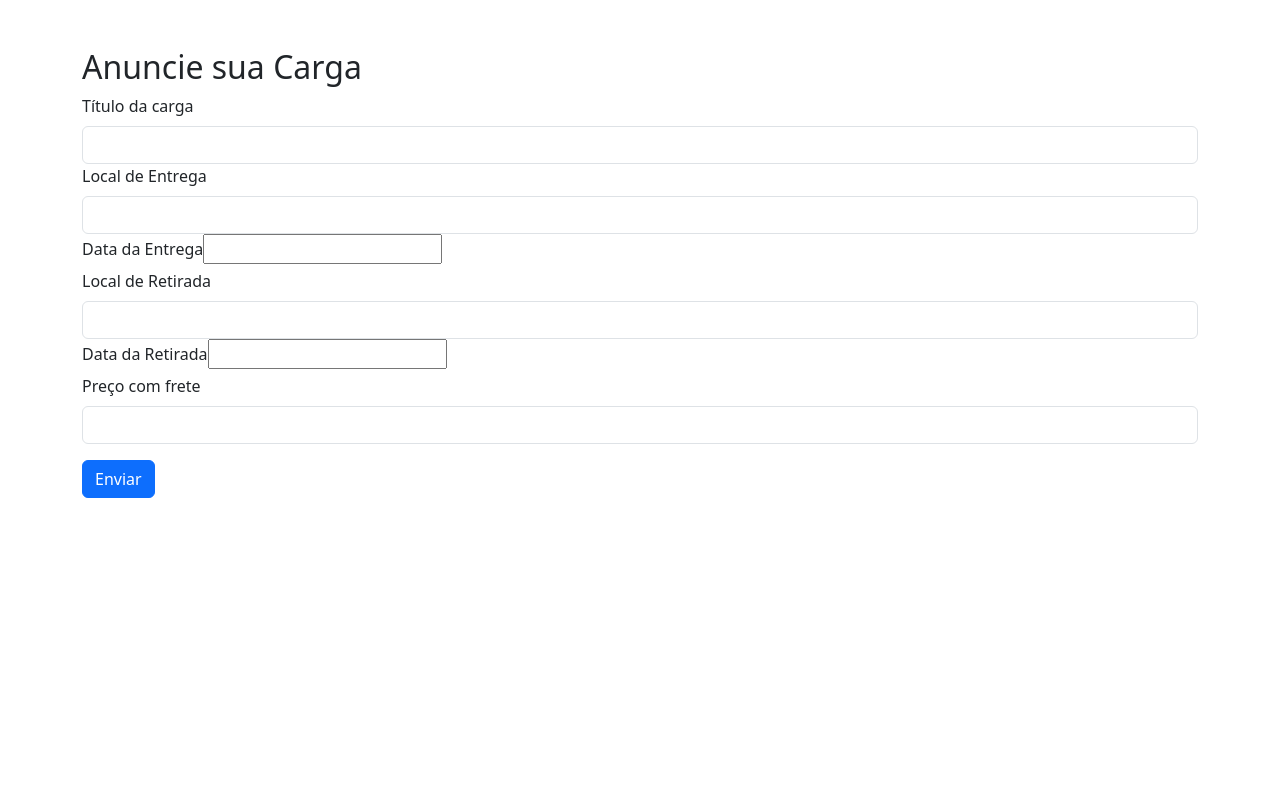
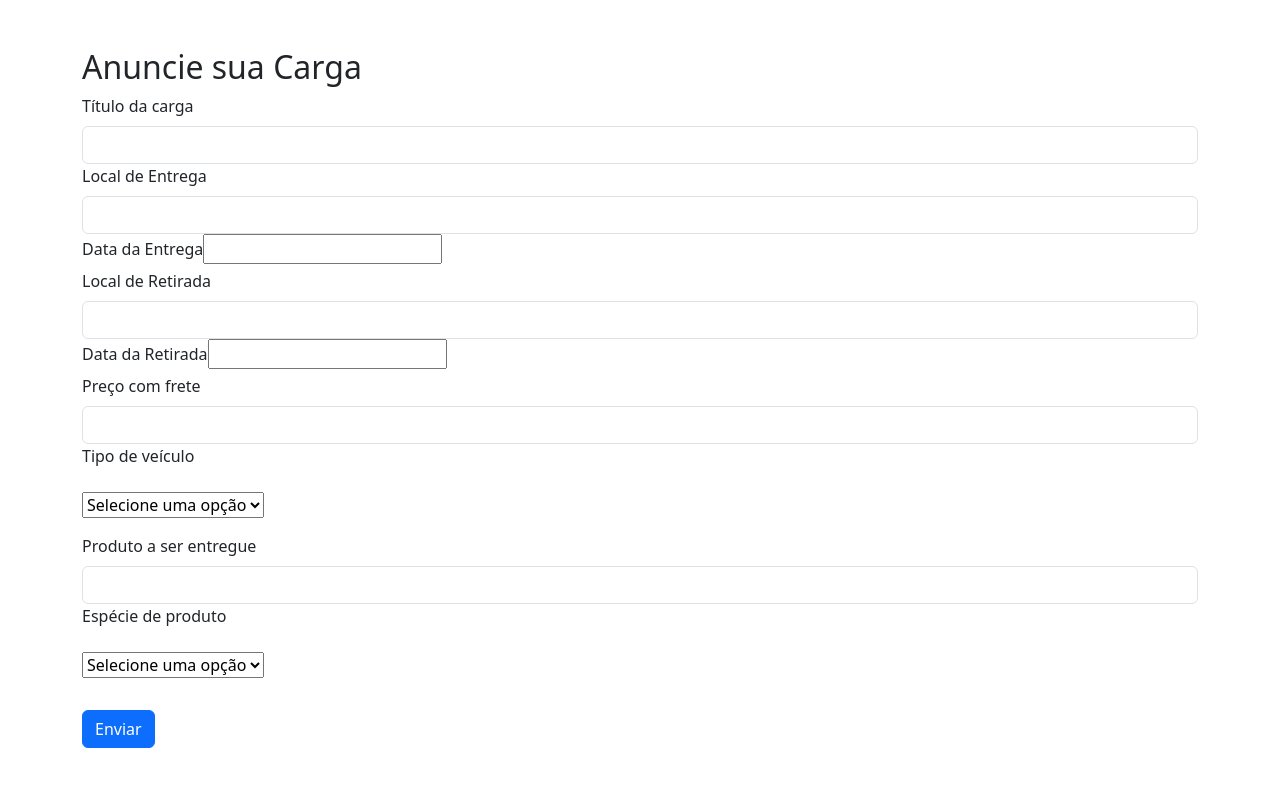
Before and after one commit to mhpillonetto/movimentto-frontend, a React (Create React App) app: page /cargas/anuciar in a window 1280 px wide. Shown: the top 786 px of the page. Built offline with nearby package versions, Linux system fonts and the light colour scheme.

Commit message:
add: product type in shipment form

```diff
--- a/src/components/form/createShipmentForm.tsx
+++ b/src/components/form/createShipmentForm.tsx
@@ -7,14 +7,20 @@ import "react-datepicker/dist/react-datepicker.css"
 
 import TextInput from '../input/TextInput'
 import NumericInput from '../input/NumericInput'
+import Constants from '../../data/constants'
+import MvtSelect from '../select/select'
 
 
 const CreateShipmentForm = () => {
-    const navigate = useNavigate();
+    const navigate = useNavigate()
+    const vehicleType = Constants.vehicleType
+    const productType = Constants.productType
 
     const emptyShipment = {} as Shipment
 
     const [formState, setFormState] = useState<Shipment>(emptyShipment)
+    const [selectedVehicleType, setSelectedVehicleType] = useState(vehicleType.truck)
+    const [selectedProductType, setselectedProductType] = useState(productType.diversos)
 
     const handleInputChange = useCallback((event: React.ChangeEvent<HTMLInputElement>) => {
         const targetInput = event.currentTarget
@@ -32,9 +38,23 @@ const CreateShipmentForm = () => {
     const handleSubmit = useCallback(async (event: React.FormEvent<HTMLFormElement>) => {
         event.preventDefault()
 
+
+        event.preventDefault()
+        const vehicleType = selectedVehicleType
+        const productType = selectedProductType
+        const newShipment = { ...formState, vehicleType, productType }
+
         console.log('====================================');
-        console.log(formState);
+        console.log(newShipment);
         console.log('====================================');
+
+        // try {
+        //     await editUser(editedDriver)
+        //     navigate('/inicio', { replace: true })
+        // } catch (error) {
+        //     console.log(error)
+        // }
+
     }, [formState]);
 
     return (
@@ -83,7 +103,6 @@ const CreateShipmentForm = () => {
                         onChange={(date) => setFormState({ ...formState, retrievalDate: date })}
                     />
                 </div>
-
             </div>
 
             <NumericInput
@@ -94,7 +113,45 @@ const CreateShipmentForm = () => {
                 required={false}
             />
 
-            <button type="submit" className="btn btn-primary mt-3">
+            <div>
+                <label htmlFor="phoneNumberInput" className="form-label">
+                    Tipo de veículo
+                </label>
+                <MvtSelect
+                    defaultValue=""
+                    selected={selectedVehicleType}
+                    setSelected={setSelectedVehicleType}
+                    options={[vehicleType.bitruck, vehicleType.carreta, vehicleType.truck]}
+                />
+            </div>
+
+            <TextInput
+                value={formState.product}
+                handleChange={handleInputChange}
+                fieldName='product'
+                label='Produto a ser entregue'
+                required={true}
+            />
+
+            <div>
+                <label htmlFor="phoneNumberInput" className="form-label">
+                    Espécie de produto
+                </label>
+                <MvtSelect
+                    defaultValue=""
+                    selected={selectedVehicleType}
+                    setSelected={setSelectedVehicleType}
+                    options={[
+                        productType.animais,
+                        productType.bigBag,
+                        productType.caixas,
+                        productType.diversos,
+                        productType.paletes
+                    ]}
+                />
+            </div>
+
+            <button type="submit" className="btn btn-primary mt-3 mb-5">
                 Enviar
             </button>
         </form>
--- a/src/components/form/driverProfileForm.tsx
+++ b/src/components/form/driverProfileForm.tsx
@@ -124,7 +124,12 @@ const DriverProfileForm = () => {
                 <label htmlFor="phoneNumberInput" className="form-label">
                     Tipo de veículo
                 </label>
-                <MvtSelect selected={selectedVehicleType} setSelected={setSelectedVehicleType} options={[vehicleType.bitruck, vehicleType.carreta, vehicleType.truck]} />
+                <MvtSelect
+                    defaultValue=""
+                    selected={selectedVehicleType}
+                    setSelected={setSelectedVehicleType}
+                    options={[vehicleType.bitruck, vehicleType.carreta, vehicleType.truck]}
+                />
             </div>
 
             <div className="mb-3">
--- a/src/components/form/registerForm.tsx
+++ b/src/components/form/registerForm.tsx
@@ -112,7 +112,7 @@ const RegisterForm = () => {
         <label htmlFor="phoneNumberInput" className="form-label">
           Tipo de Usuário
         </label>
-        <MvtSelect selected={selectedUserType} options={[userType.motorista, userType.operador, userType.transportadora]} setSelected={setSelectedUserType} />
+        <MvtSelect defaultValue="" selected={selectedUserType} options={[userType.motorista, userType.operador, userType.transportadora]} setSelected={setSelectedUserType} />
       </div>
 
       <button type="submit" className="btn btn-primary">
--- a/src/components/select/select.tsx
+++ b/src/components/select/select.tsx
@@ -6,23 +6,23 @@ const userType = Constants.userType
 type selectProps = {
     selected: string,
     options: string[],
+    defaultValue: string | "",
     setSelected: React.Dispatch<React.SetStateAction<string>>
 }
 
-const MvtSelect = ({selected, options, setSelected}: selectProps) => {
-
+const MvtSelect = (props: selectProps) => {
     const handleChange = useCallback((event: React.ChangeEvent<HTMLSelectElement>) => {
         const currentSelected = event.currentTarget.value
 
-        setSelected(currentSelected)
-      }, [selected])
+        props.setSelected(currentSelected)
+      }, [props.selected])
 
 
     return (
         <div>
             <select className="form-selec mt-3 mb-3" aria-label="Default select example" onChange={handleChange}>
-                <option defaultValue={userType.transportadora}>Selecione uma opção</option>
-                {options.map(opt => {
+                <option defaultValue={props.defaultValue}>Selecione uma opção</option>
+                {props.options.map(opt => {
                     return <option value={opt}>{opt}</option>
                 })}
             </select>
--- a/src/data/constants.ts
+++ b/src/data/constants.ts
@@ -10,6 +10,13 @@ const Constants = {
         carreta: "Carreta",
         truck: "Truck",
         bitruck: "Bitruck"
+    },
+    productType: {
+        animais: "Animais",
+        bigBag: "Big Bag",
+        caixas: "Caixas",
+        diversos: "Diversos",
+        paletes: "Paletes",
     }
 }
 
--- a/src/model/Shipment/Shipment.ts
+++ b/src/model/Shipment/Shipment.ts
@@ -9,8 +9,6 @@ export default interface Shipment {
     createdAt: Date
     price: number
     requiredVehicle: string
-    contactName: string
-    contactPhoneNumber: string
     product: string
     productType: string
     shipmentType: string
```
